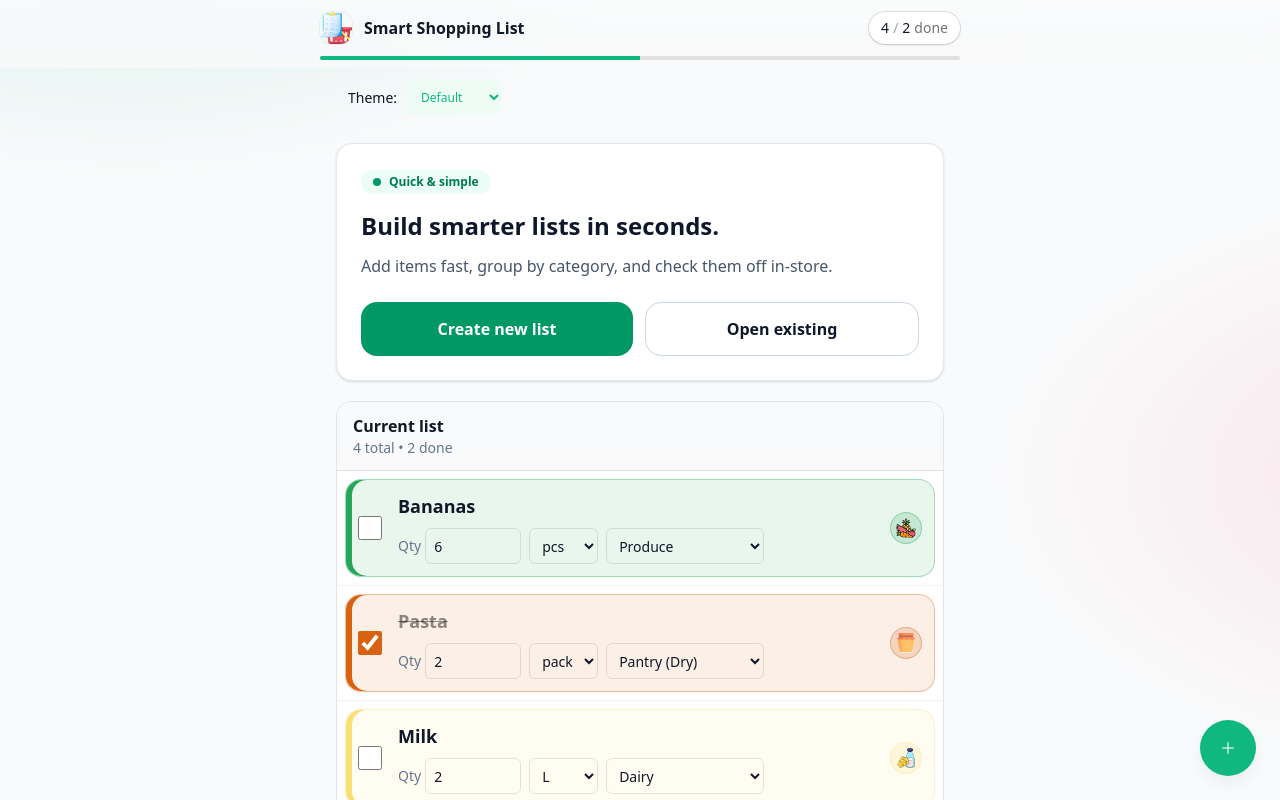
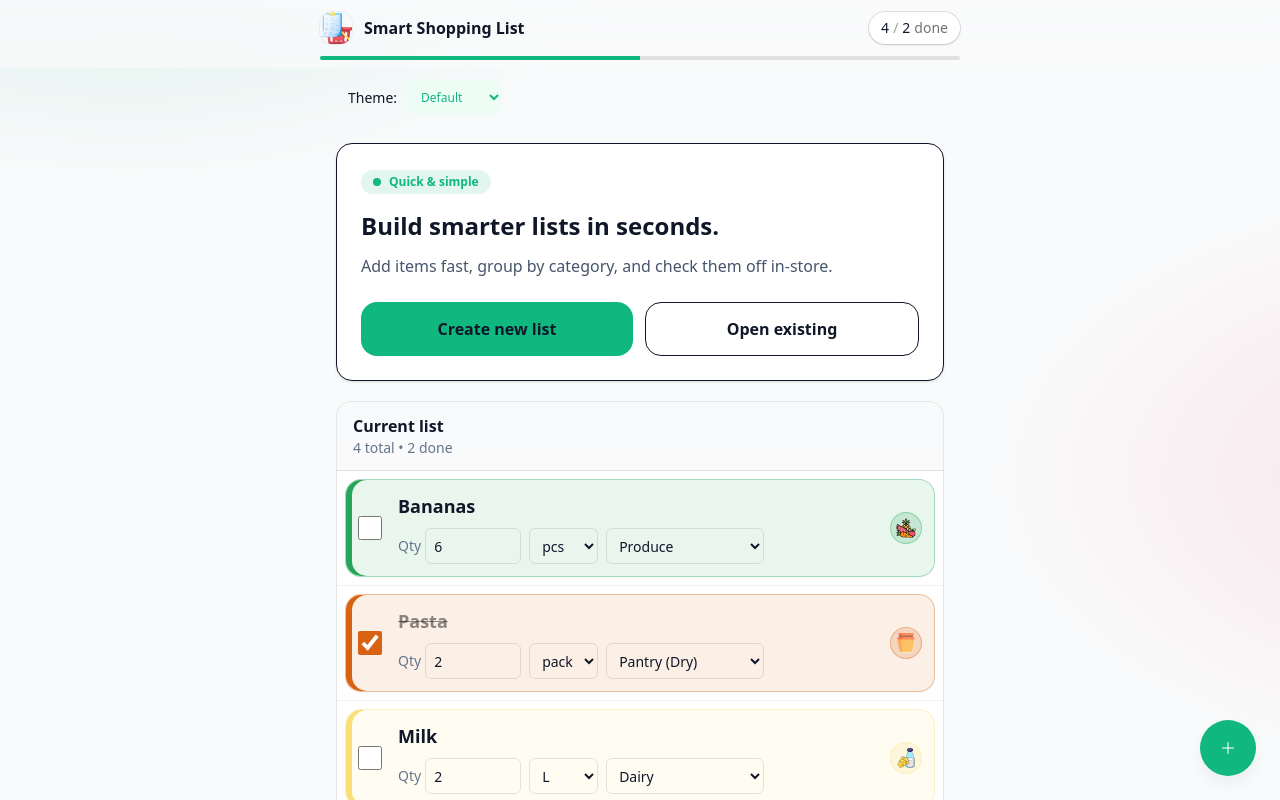
Before and after one commit to Kalikian/smart-shopping-list-frontend, a React (Vite) app: page / in a window 1280 px wide. Shown: the top 800 px of the page. Built offline with nearby package versions, Linux system fonts and the light colour scheme.

Commit message:
feat(ui): make HeroCard badge theme-aware (uses --accent)

```diff
--- a/src/App.tsx
+++ b/src/App.tsx
@@ -1,7 +1,8 @@
+// src/App.tsx
 // Orchestrates UI: header counters, local demo state, and handlers.
 // Uses structured fields: amount (number), unit (string), category (Category).
 
-import { useMemo, useState } from "react";
+import { useMemo, useState, useCallback } from "react";
 import AppHeader from "./components/AppHeader";
 import HeroCard from "./components/HeroCard";
 import FeatureTiles from "./components/FeatureTiles";
@@ -10,16 +11,19 @@ import Fab from "./components/Fab";
 import type { Item } from "./components/ListItem";
 import ThemeSwitcher from "./components/ThemeSwitcher";
 
+// tiny helper just to show the hero button spinner for a moment
+function sleep(ms: number) {
+  return new Promise((res) => setTimeout(res, ms));
+}
+
 export default function App() {
   // Demo data (EN categories)
   const [items, setItems] = useState<Item[]>([
-    { id: "i1", name: "Bananas",   amount: 6, unit: "pcs",  category: "Produce",        done: false },
-    { id: "i2", name: "Pasta",     amount: 2, unit: "pack", category: "Pantry (Dry)",    done: true  },
-    { id: "i3", name: "Milk",      amount: 2, unit: "L",    category: "Dairy",           done: false },
-    { id: "i4", name: "Olive oil", amount: 1, unit: "L",    category: "Pantry (Dry)",    done: true  },
+    { id: "i1", name: "Bananas",   amount: 6, unit: "pcs",  category: "Produce",      done: false },
+    { id: "i2", name: "Pasta",     amount: 2, unit: "pack", category: "Pantry (Dry)", done: true  },
+    { id: "i3", name: "Milk",      amount: 2, unit: "L",    category: "Dairy",        done: false },
+    { id: "i4", name: "Olive oil", amount: 1, unit: "L",    category: "Pantry (Dry)", done: true  },
   ]);
-
-  const [creating, setCreating] = useState(false);
 
   // Header counters
   const { total, open } = useMemo(() => {
@@ -36,11 +40,17 @@ export default function App() {
   const updateItem = (id: string, patch: Partial<Item>) =>
     setItems((prev) => prev.map((it) => (it.id === id ? { ...it, ...patch } : it)));
 
-  // Fake "create list" loader
-  const handleCreateList = () => {
-    setCreating(true);
-    setTimeout(() => setCreating(false), 700);
-  };
+  // Handlers for the HeroCard
+  const handleCreateList = useCallback(async () => {
+    // later: create a new list (local or via backend) and navigate/show it
+    await sleep(900); // just to show spinner
+    console.log("New list created (demo).");
+  }, []);
+
+  const handleOpenExisting = useCallback(async () => {
+    // later: open a modal or navigate to /lists
+    console.log("Open existing (demo).");
+  }, []);
 
   return (
     <div className="min-h-dvh bg-app text-[hsl(var(--text))]">
@@ -52,7 +62,10 @@ export default function App() {
       </div>
 
       <main className="mx-auto max-w-screen-sm safe-x pb-28 pt-4">
-        <HeroCard creating={creating} onCreate={handleCreateList} />
+        <HeroCard
+          onCreateNew={handleCreateList}
+          onOpenExisting={handleOpenExisting}
+        />
         <List items={items} onToggle={toggleItem} onChange={updateItem} />
         <FeatureTiles />
       </main>
--- a/src/components/HeroCard.tsx
+++ b/src/components/HeroCard.tsx
@@ -2,11 +2,6 @@
 import { useState } from "react";
 import Button from "./ui/Button";
 
-/**
- * Props for the hero card.
- * onCreateNew/onOpenExisting are optional so this component stays flexible.
- * You can pass async functions; loading state is handled locally.
- */
 type HeroCardProps = {
   onCreateNew?: () => Promise<void> | void;
   onOpenExisting?: () => Promise<void> | void;
@@ -22,7 +17,6 @@ export default function HeroCard({
 }: HeroCardProps) {
   const [creating, setCreating] = useState(false);
 
-  // Handle "Create new list" with built-in loading state
   const handleCreate = async () => {
     if (creating) return;
     try {
@@ -33,24 +27,22 @@ export default function HeroCard({
     }
   };
 
-  // "Open existing" stays enabled unless create is loading
   const handleOpen = async () => {
     await onOpenExisting?.();
   };
 
   return (
-    <section className="rounded-2xl border border-slate-200 bg-white p-6 shadow-sm">
-      {/* Tiny label */}
-      <div className="mb-4 inline-flex items-center gap-2 rounded-full bg-emerald-50 px-3 py-1 text-xs font-semibold text-emerald-700">
-        <span className="inline-block h-2 w-2 rounded-full bg-emerald-600" />
+    <section className="rounded-2xl border border-[hsl(var(--border))] bg-white p-6 shadow-sm">
+      {/* Theme-aware badge */}
+      <div className="mb-4 inline-flex items-center gap-2 rounded-full px-3 py-1 text-xs font-semibold
+                      bg-[hsl(var(--accent)/0.12)] text-[hsl(var(--accent))]">
+        <span className="inline-block h-2 w-2 rounded-full bg-[hsl(var(--accent))]" />
         Quick &amp; simple
       </div>
 
-      {/* Headline */}
-      <h2 className="mb-3 text-2xl font-bold text-slate-900">{title}</h2>
+      <h2 className="mb-3 text-2xl font-bold text-[hsl(var(--text))]">{title}</h2>
       <p className="mb-6 max-w-prose text-slate-600">{subtitle}</p>
 
-      {/* Actions */}
       <div className="flex flex-col gap-3 sm:flex-row">
         <Button
           variant="primary"
--- a/src/components/ui/Button.tsx
+++ b/src/components/ui/Button.tsx
@@ -7,20 +7,16 @@ type ButtonProps = {
   loading?: boolean;
   disabled?: boolean;
   variant?: "primary" | "ghost";
-  /** Size affects padding & font */
   size?: "sm" | "md" | "lg";
-  /** If true, takes full width of its container (e.g., mobile stack) */
   fluid?: boolean;
-  /** Extra classes to fine-tune layout (optional) */
   className?: string;
   type?: "button" | "submit";
 };
 
 /**
- * Responsive, accessible button:
- * - Keeps width stable while loading (no layout shift)
- * - Responsive min-widths so it doesn’t look tiny on desktop or huge on mobile
- * - Optional fluid mode for full-width buttons
+ * Theme-aware, responsive button with spinner.
+ * Uses tokens from styles/theme.css:
+ *   --accent, --on-accent, --text, --border
  */
 export default function Button({
   children,
@@ -44,18 +40,20 @@ export default function Button({
     lg: "text-base px-5 py-3.5",
   } as const;
 
+  // Theme-aware variants via CSS variables
   const variants = {
     primary:
-      "bg-emerald-600 text-white hover:bg-emerald-700 focus-visible:ring-emerald-600 disabled:bg-emerald-400",
+      "bg-[hsl(var(--accent))] text-[hsl(var(--on-accent))] " +
+      "hover:brightness-95 focus-visible:ring-[hsl(var(--accent))] " +
+      "disabled:opacity-60 disabled:cursor-not-allowed",
     ghost:
-      "bg-white text-slate-900 border border-slate-300 hover:bg-slate-50 focus-visible:ring-slate-400 disabled:text-slate-400",
+      "bg-white text-[hsl(var(--text))] border border-[hsl(var(--border))] " +
+      "hover:bg-slate-50 focus-visible:ring-[hsl(var(--accent))] " +
+      // behalten: beim Disable wird Text grau
+      "disabled:text-slate-400 disabled:cursor-not-allowed",
   } as const;
 
-  // Fixed, responsive min-width to avoid jumping text on load
-  // (≈144px mobile, 160px md, 176px lg)
-  const fixedWidth = fluid
-    ? "w-full"
-    : "min-w-36 md:min-w-40 lg:min-w-44";
+  const fixedWidth = fluid ? "w-full" : "min-w-36 md:min-w-40 lg:min-w-44";
 
   return (
     <button
@@ -73,27 +71,9 @@ export default function Button({
       ].join(" ")}
     >
       {loading && (
-        <svg
-          className="h-4 w-4 animate-spin"
-          viewBox="0 0 24 24"
-          aria-hidden="true"
-        >
-          <circle
-            cx="12"
-            cy="12"
-            r="10"
-            stroke="currentColor"
-            strokeWidth="4"
-            fill="none"
-            opacity="0.25"
-          />
-          <path
-            d="M22 12a10 10 0 0 0-10-10"
-            stroke="currentColor"
-            strokeWidth="4"
-            fill="none"
-            strokeLinecap="round"
-          />
+        <svg className="h-4 w-4 animate-spin" viewBox="0 0 24 24" aria-hidden="true">
+          <circle cx="12" cy="12" r="10" stroke="currentColor" strokeWidth="4" fill="none" opacity="0.25" />
+          <path d="M22 12a10 10 0 0 0-10-10" stroke="currentColor" strokeWidth="4" fill="none" strokeLinecap="round" />
         </svg>
       )}
       <span className="whitespace-nowrap">{children}</span>
```
